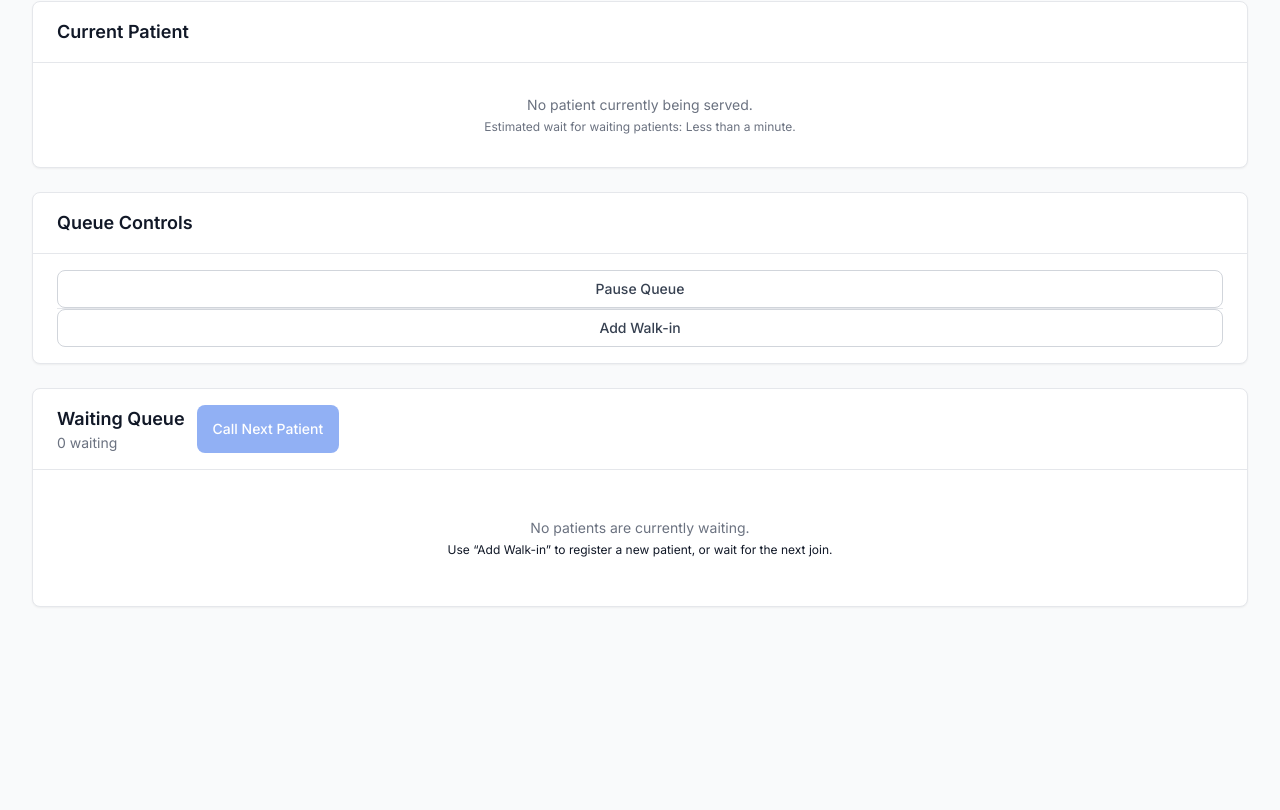
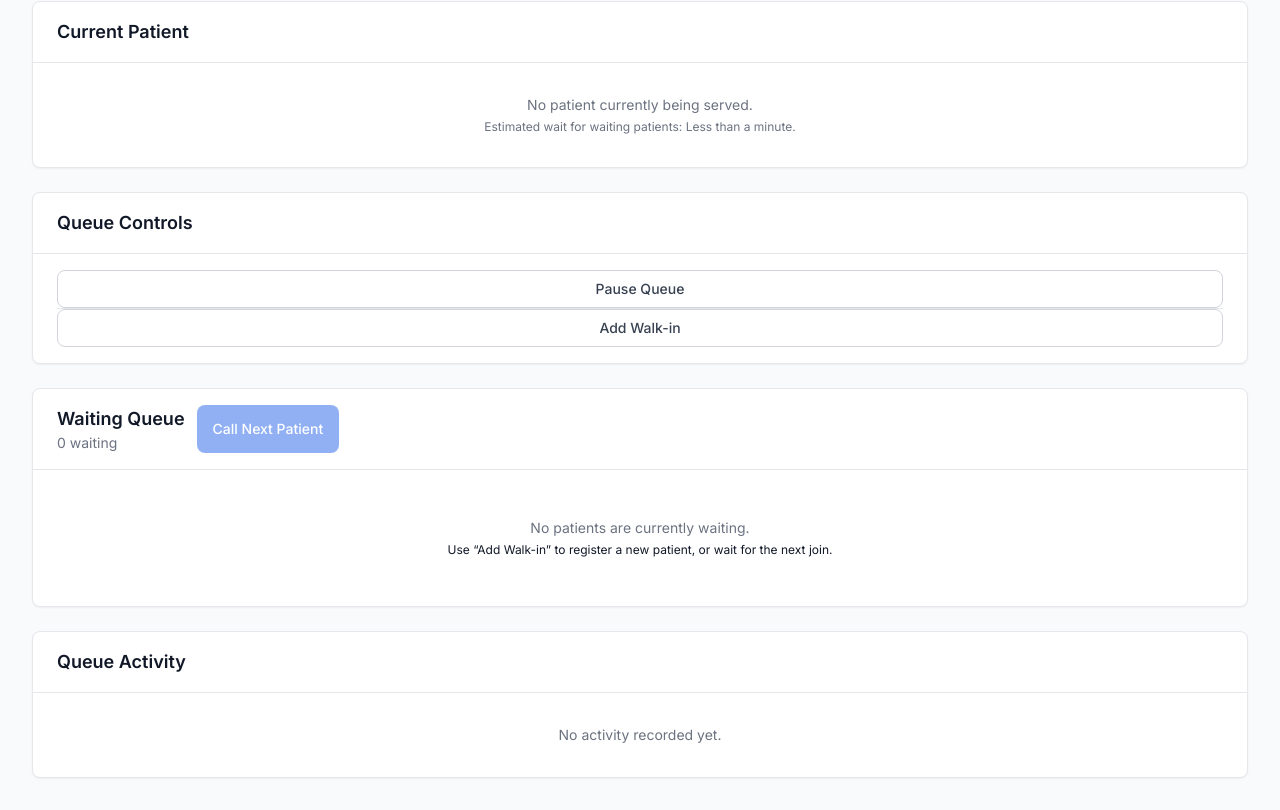
Before and after one commit to TabiqZargar/QueueLess, a Next.js app: page /staff/dashboard in a window 1280 px wide. Shown: the part 643-1453 px from the top of the page. Before the commit the page ends 1282 px from the top, so only its background shows below. Built offline with nearby package versions, Linux system fonts and the light colour scheme.

Commit message:
feat: add staff queue activity history

```diff
--- /dev/null
+++ b/src/features/staff/components/queue-activity.tsx
@@ -0,0 +1,39 @@
+import type { QueueActivityItem } from "../get-staff-data";
+
+export function formatEventTime(date: Date): string {
+  return new Intl.DateTimeFormat("en-US", {
+    hour: "2-digit",
+    minute: "2-digit",
+    second: "2-digit",
+  }).format(date);
+}
+
+export function QueueActivity({ items }: { items: QueueActivityItem[] }) {
+  if (items.length === 0) {
+    return (
+      <p className="py-4 text-center text-sm text-gray-500">
+        No activity recorded yet.
+      </p>
+    );
+  }
+
+  return (
+    <ol className="divide-y divide-gray-100">
+      {items.map((item) => (
+        <li key={item.id} className="flex items-center gap-3 py-2.5">
+          <span className="text-xs tabular-nums text-gray-400">
+            {formatEventTime(item.timestamp)}
+          </span>
+          <span className="min-w-0 flex-1 truncate text-sm text-gray-700">
+            {item.label}
+          </span>
+          {item.token && (
+            <span className="font-mono text-xs font-medium text-gray-500">
+              {item.token}
+            </span>
+          )}
+        </li>
+      ))}
+    </ol>
+  );
+}
--- a/src/features/staff/components/staff-dashboard.tsx
+++ b/src/features/staff/components/staff-dashboard.tsx
@@ -8,6 +8,7 @@ import { QueueStats } from "./queue-stats";
 import { CurrentPatientPanel } from "./current-patient";
 import { WaitingQueueCard } from "./waiting-queue";
 import { QueueControlsCard } from "./queue-controls";
+import { QueueActivity } from "./queue-activity";
 
 interface StaffDashboardProps {
   queues: QueueWithDetails[];
@@ -67,6 +68,23 @@ export function StaffDashboard({
         queueId={data.queue.id}
         queueActive={data.queueStatus === "ACTIVE"}
       />
+
+      <section
+        className="rounded-lg border border-gray-200 bg-white shadow-sm"
+        aria-labelledby="queue-activity-heading"
+      >
+        <div className="border-b border-gray-200 px-6 py-4">
+          <h2
+            id="queue-activity-heading"
+            className="text-lg font-semibold text-gray-900"
+          >
+            Queue Activity
+          </h2>
+        </div>
+        <div className="px-6 py-4">
+          <QueueActivity items={data.activity} />
+        </div>
+      </section>
     </div>
   );
 }
```
